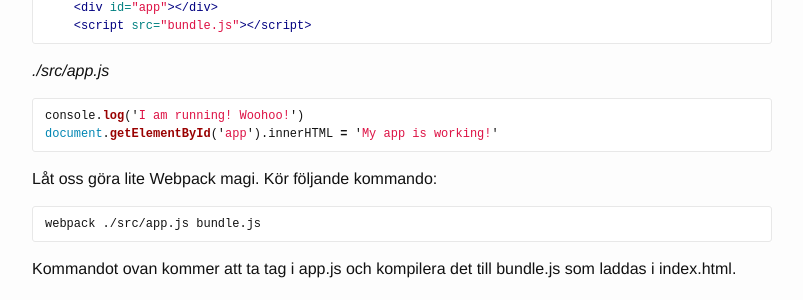
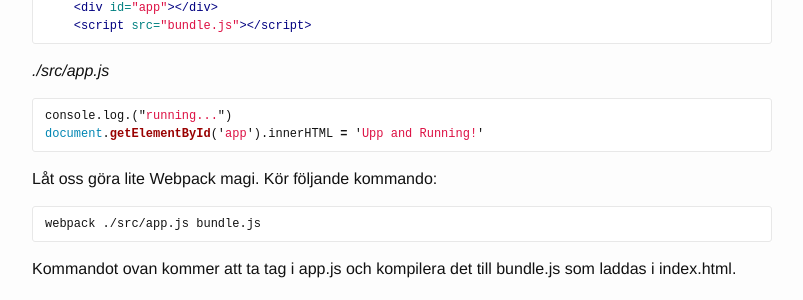
Before and after one commit to develdoe/develdoe.github.io, a Jekyll site: the page built from _posts/2018-01-10-webpack-sass-compilering.md, in a window 1280 px wide and 900 px high, scrolled down 1148 px. Shown: the part 151-451 px from the top of the window, without its empty margins (238-1041 px from the left). Built offline with Jekyll 4.4.1, drawn with Linux system fonts in a browser that asks for light colours.

Commit message:
Update 2018-01-10-webpack-sass-compilering.md

````diff
--- a/_posts/2018-01-10-webpack-sass-compilering.md
+++ b/_posts/2018-01-10-webpack-sass-compilering.md
@@ -63,8 +63,8 @@ npm init
 *./src/app.js*
 
 ```js
-console.log('I am running! Woohoo!')
-document.getElementById('app').innerHTML = 'My app is working!'
+console.log.("running...")
+document.getElementById('app').innerHTML = 'Upp and Running!'
 ```
 
 Låt oss göra lite Webpack magi. Kör följande kommando:
````
